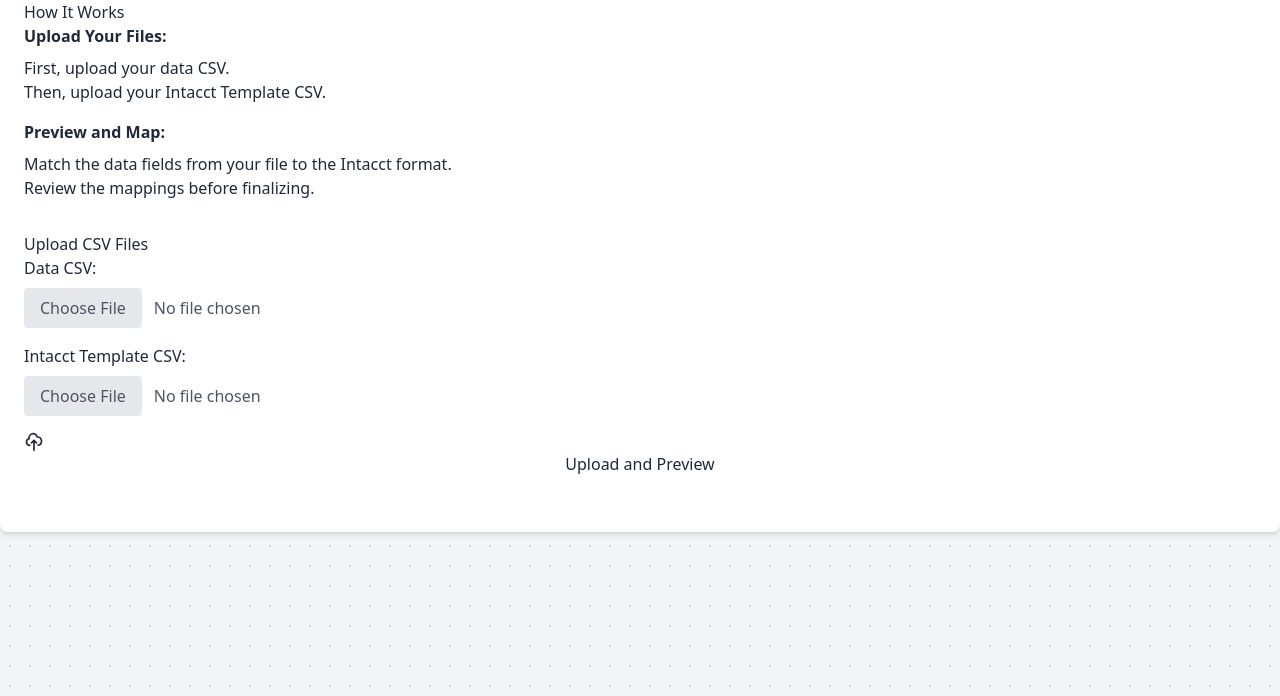
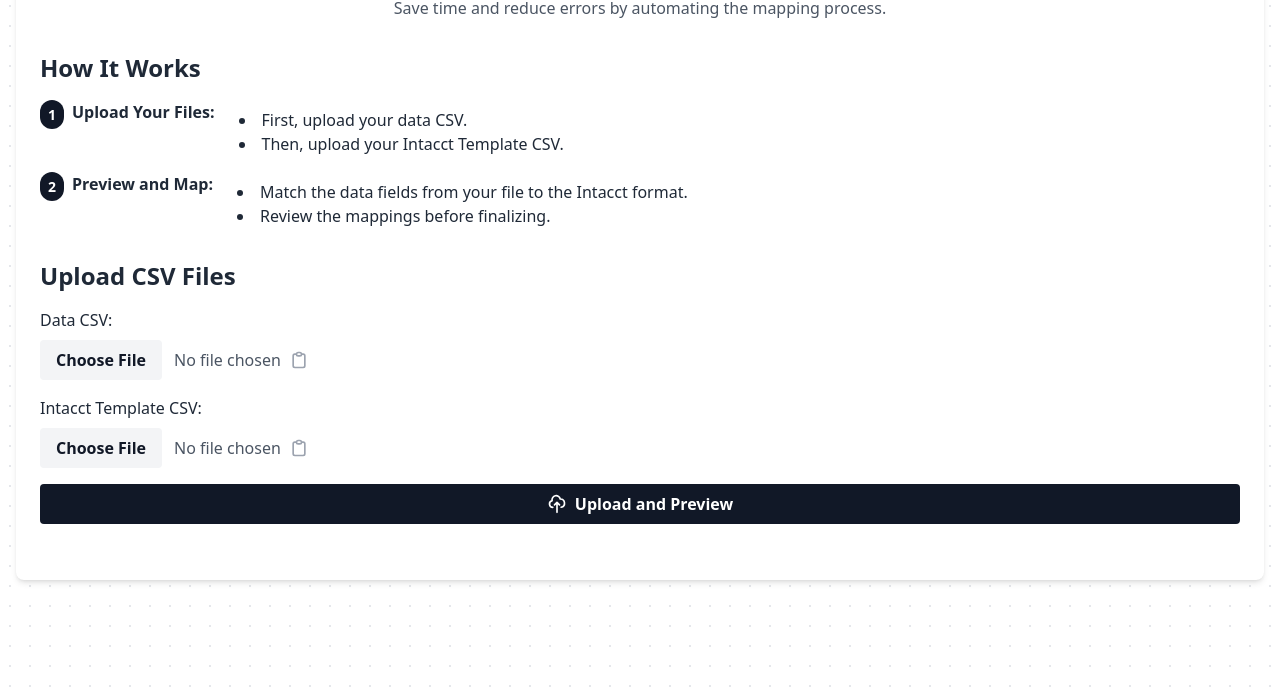
Before and after one commit to szubair22/CSVtoIntacctMapper, a plain HTML site: page index.html in a window 1280 px wide. Shown: the part 104-800 px from the top of the page. Drawn offline with nearby package versions, Linux system fonts and the light colour scheme.

Commit message:
Beautifying again

```diff
--- a/index.html
+++ b/index.html
@@ -11,23 +11,23 @@
     <div class="container">
         <div class="bg-white shadow-md rounded-lg p-6">
             <div class="text-center mb-8">
-                <h1>CSV Mapping Tool for Sage Intacct</h1>
+                <h1 class="text-3xl font-bold mb-2">CSV Mapping Tool for Sage Intacct</h1>
                 <p class="text-gray-600">Save time and reduce errors by automating the mapping process.</p>
             </div>
 
             <div class="mb-8">
-                <h2>How It Works</h2>
-                <ol class="space-y-4">
+                <h2 class="text-2xl font-semibold mb-4">How It Works</h2>
+                <ol class="list-decimal list-inside space-y-4">
                     <li>
-                        <strong>Upload Your Files:</strong>
-                        <ul class="mt-2">
+                        <span class="font-semibold">Upload Your Files:</span>
+                        <ul class="list-disc list-inside ml-6 mt-2">
                             <li>First, upload your data CSV.</li>
                             <li>Then, upload your Intacct Template CSV.</li>
                         </ul>
                     </li>
                     <li>
-                        <strong>Preview and Map:</strong>
-                        <ul class="mt-2">
+                        <span class="font-semibold">Preview and Map:</span>
+                        <ul class="list-disc list-inside ml-6 mt-2">
                             <li>Match the data fields from your file to the Intacct format.</li>
                             <li>Review the mappings before finalizing.</li>
                         </ul>
@@ -36,7 +36,7 @@
             </div>
 
             <div class="mb-8">
-                <h2>Upload CSV Files</h2>
+                <h2 class="text-2xl font-semibold mb-4">Upload CSV Files</h2>
                 <form id="uploadForm" class="space-y-4">
                     <div>
                         <label for="dataFile" class="block mb-2">Data CSV:</label>
@@ -44,6 +44,11 @@
                             <input type="file" id="dataFile" name="dataFile" accept=".csv" required class="hidden">
                             <label for="dataFile" class="file-input-label">Choose File</label>
                             <span id="dataFileName" class="ml-3 text-gray-600">No file chosen</span>
+                            <button type="button" class="ml-2 text-gray-400 hover:text-gray-500">
+                                <svg class="h-5 w-5" fill="none" stroke="currentColor" viewBox="0 0 24 24" xmlns="http://www.w3.org/2000/svg">
+                                    <path stroke-linecap="round" stroke-linejoin="round" stroke-width="2" d="M9 5H7a2 2 0 00-2 2v12a2 2 0 002 2h10a2 2 0 002-2V7a2 2 0 00-2-2h-2M9 5a2 2 0 002 2h2a2 2 0 002-2M9 5a2 2 0 012-2h2a2 2 0 012 2"></path>
+                                </svg>
+                            </button>
                         </div>
                     </div>
                     <div>
@@ -52,9 +57,14 @@
                             <input type="file" id="templateFile" name="templateFile" accept=".csv" required class="hidden">
                             <label for="templateFile" class="file-input-label">Choose File</label>
                             <span id="templateFileName" class="ml-3 text-gray-600">No file chosen</span>
+                            <button type="button" class="ml-2 text-gray-400 hover:text-gray-500">
+                                <svg class="h-5 w-5" fill="none" stroke="currentColor" viewBox="0 0 24 24" xmlns="http://www.w3.org/2000/svg">
+                                    <path stroke-linecap="round" stroke-linejoin="round" stroke-width="2" d="M9 5H7a2 2 0 00-2 2v12a2 2 0 002 2h10a2 2 0 002-2V7a2 2 0 00-2-2h-2M9 5a2 2 0 002 2h2a2 2 0 002-2M9 5a2 2 0 012-2h2a2 2 0 012 2"></path>
+                                </svg>
+                            </button>
                         </div>
                     </div>
-                    <button type="submit" class="btn btn-black w-full">
+                    <button type="submit" class="btn btn-black w-full flex items-center justify-center">
                         <svg class="w-5 h-5 mr-2" fill="none" stroke="currentColor" viewBox="0 0 24 24" xmlns="http://www.w3.org/2000/svg">
                             <path stroke-linecap="round" stroke-linejoin="round" stroke-width="2" d="M7 16a4 4 0 01-.88-7.903A5 5 0 1115.9 6L16 6a5 5 0 011 9.9M15 13l-3-3m0 0l-3 3m3-3v12"></path>
                         </svg>
--- a/styles.css
+++ b/styles.css
@@ -1,15 +1,16 @@
 /* Custom styles for dark theme */
 body {
-    background-color: #f3f4f6;
+    background-color: white;
     color: #1f2937;
-    background-image: radial-gradient(#cbd5e1 1px, transparent 1px);
+    background-image: radial-gradient(#e5e7eb 1px, transparent 1px);
     background-size: 20px 20px;
 }
 
 .container {
-    max-width: 64rem;
+    max-width: 42rem;
     margin-left: auto;
     margin-right: auto;
+    padding: 2rem 1rem;
 }
 
 table {
@@ -50,7 +51,7 @@
 }
 
 .shadow-md {
-    box-shadow: 0 4px 6px -1px rgba(0, 0, 0, 0.1), 0 2px 4px -1px rgba(0, 0, 0, 0.06);
+    box-shadow: 0 1px 3px 0 rgba(0, 0, 0, 0.1), 0 1px 2px 0 rgba(0, 0, 0, 0.06);
 }
 
 .rounded-lg {
@@ -61,13 +62,69 @@
 .file-input-label {
     display: inline-block;
     padding: 0.5rem 1rem;
-    background-color: #e5e7eb;
-    color: #4b5563;
+    background-color: #f3f4f6;
+    color: #111827;
     border-radius: 0.25rem;
+    font-weight: 600;
     cursor: pointer;
     transition: background-color 0.2s;
 }
 
 .file-input-label:hover {
-    background-color: #d1d5db;
+    background-color: #e5e7eb;
 }
+
+.btn {
+    padding: 0.5rem 1rem;
+    font-weight: 600;
+    border-radius: 0.25rem;
+    transition: background-color 0.2s;
+}
+
+.btn-black {
+    background-color: #111827;
+    color: white;
+}
+
+.btn-black:hover {
+    background-color: #374151;
+}
+
+ol {
+    list-style-type: none;
+    counter-reset: item;
+    padding-left: 0;
+}
+
+ol > li {
+    counter-increment: item;
+    margin-bottom: 1rem;
+    display: flex;
+    align-items: flex-start;
+}
+
+ol > li::before {
+    content: counter(item);
+    background-color: #111827;
+    color: white;
+    font-weight: bold;
+    padding: 0.25rem 0.5rem;
+    border-radius: 9999px;
+    margin-right: 0.5rem;
+    font-size: 0.875rem;
+    min-width: 1.5rem;
+    text-align: center;
+}
+
+ul {
+    list-style-type: disc;
+    padding-left: 1.5rem;
+}
+
+.mb-8 {
+    margin-bottom: 2rem;
+}
+
+.space-y-4 > * + * {
+    margin-top: 1rem;
+}
```
Also changed, not shown: 1 other file.
